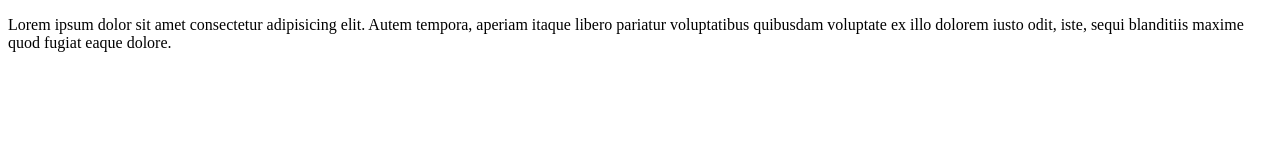
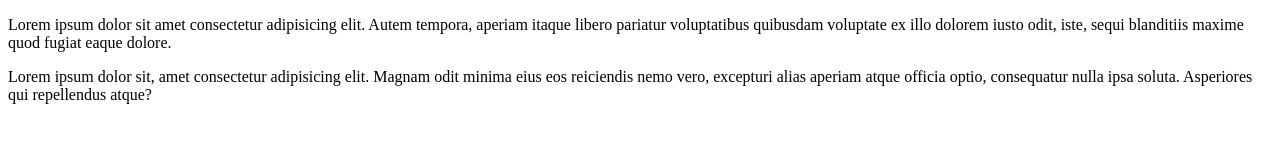
Before and after one commit to fsarikaya07/deneme_1, a plain HTML site: page index.html in a window 1280 px wide. Drawn offline with Linux system fonts and the light colour scheme.

Commit message:
p tag added

```diff
--- a/index.html
+++ b/index.html
@@ -8,5 +8,6 @@
 </head>
 <body>
     <p>Lorem ipsum dolor sit amet consectetur adipisicing elit. Autem tempora, aperiam itaque libero pariatur voluptatibus quibusdam voluptate ex illo dolorem iusto odit, iste, sequi blanditiis maxime quod fugiat eaque dolore.</p>
+    <p>Lorem ipsum dolor sit, amet consectetur adipisicing elit. Magnam odit minima eius eos reiciendis nemo vero, excepturi alias aperiam atque officia optio, consequatur nulla ipsa soluta. Asperiores qui repellendus atque?</p>
 </body>
 </html>
```
